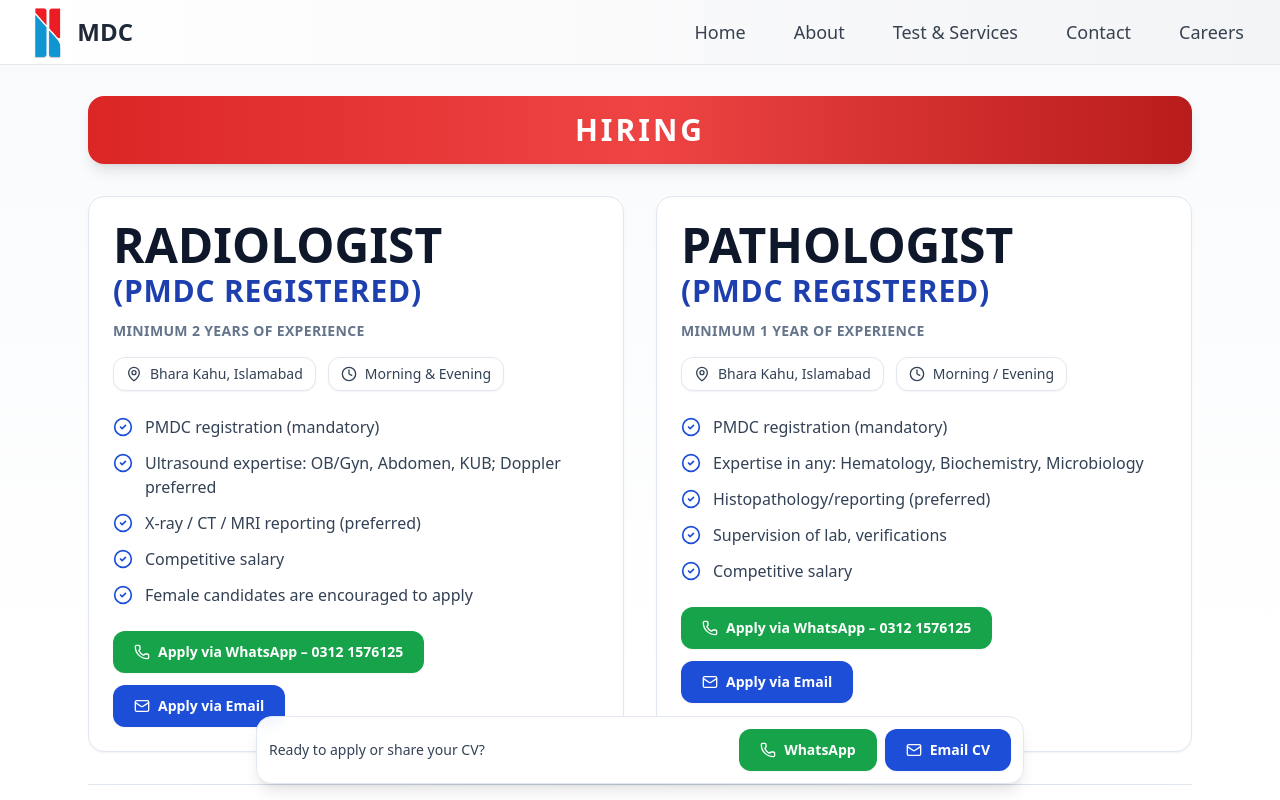
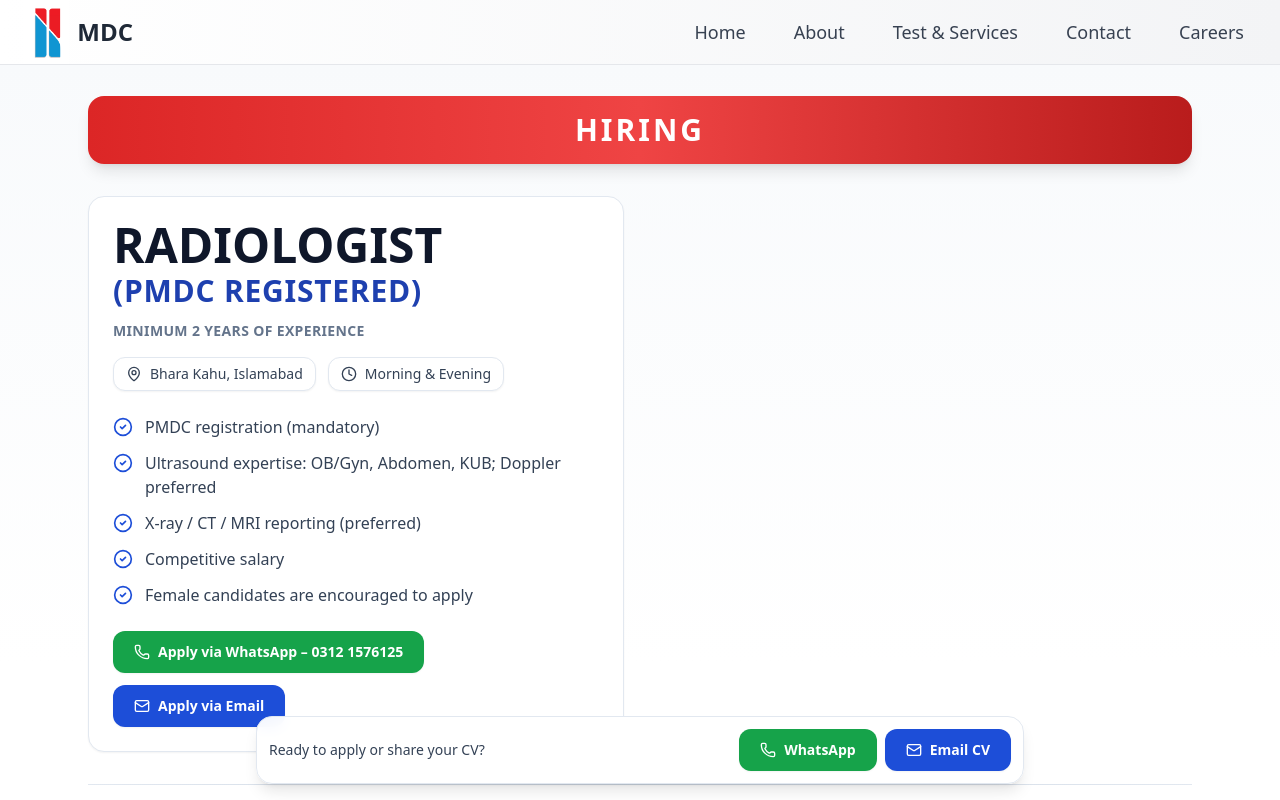
Before and after one commit to Abdullah-1904/mdcpakistan, a React (Create React App) app: page /careers in a window 1280 px wide. Shown: the top 800 px of the page. Built offline with nearby package versions, Linux system fonts and the light colour scheme.

Commit message:
removed pathologist

```diff
--- a/src/pages/Careers.jsx
+++ b/src/pages/Careers.jsx
@@ -64,23 +64,24 @@ const jobs = [
     blurb:
       "Lead high‑quality imaging and reporting at MDC using modern ultrasound and digital workflows.",
   },
-  {
-    id: "pathologist",
-    title: "Pathologist",
-    badge: "PMDC Registered",
-    experience: "Minimum 1 year of experience",
-    location: "Bhara Kahu, Islamabad",
-    timing: "Morning / Evening",
-    requirements: [
-      "PMDC registration (mandatory)",
-      "Expertise in any: Hematology, Biochemistry, Microbiology",
-      "Histopathology/reporting (preferred)",
-      "Supervision of lab, verifications",
-      "Competitive salary",
-    ],
-    blurb:
-      "Oversee lab quality, verifications and reporting across core disciplines.",
-  },
+  // {
+  //   id: "pathologist",
+  //   title: "Pathologist",
+  //   badge: "PMDC Registered",
+  //   experience: "Minimum 1 year of experience",
+  //   location: "Bhara Kahu, Islamabad",
+  //   timing: "Morning / Evening",
+  //   requirements: [
+  //     "PMDC registration (mandatory)",
+  //     "Expertise in any: Hematology, Biochemistry, Microbiology",
+  //     "Histopathology/reporting (preferred)",
+  //     "Supervision of lab, verifications",
+  //     "Competitive salary",
+  //   ],
+  //   blurb:
+  //     "Oversee lab quality, verifications and reporting across core disciplines.",
+  // },
+  // =======
   // ← Add more roles later by copying the same object shape.
 ];
 
```
